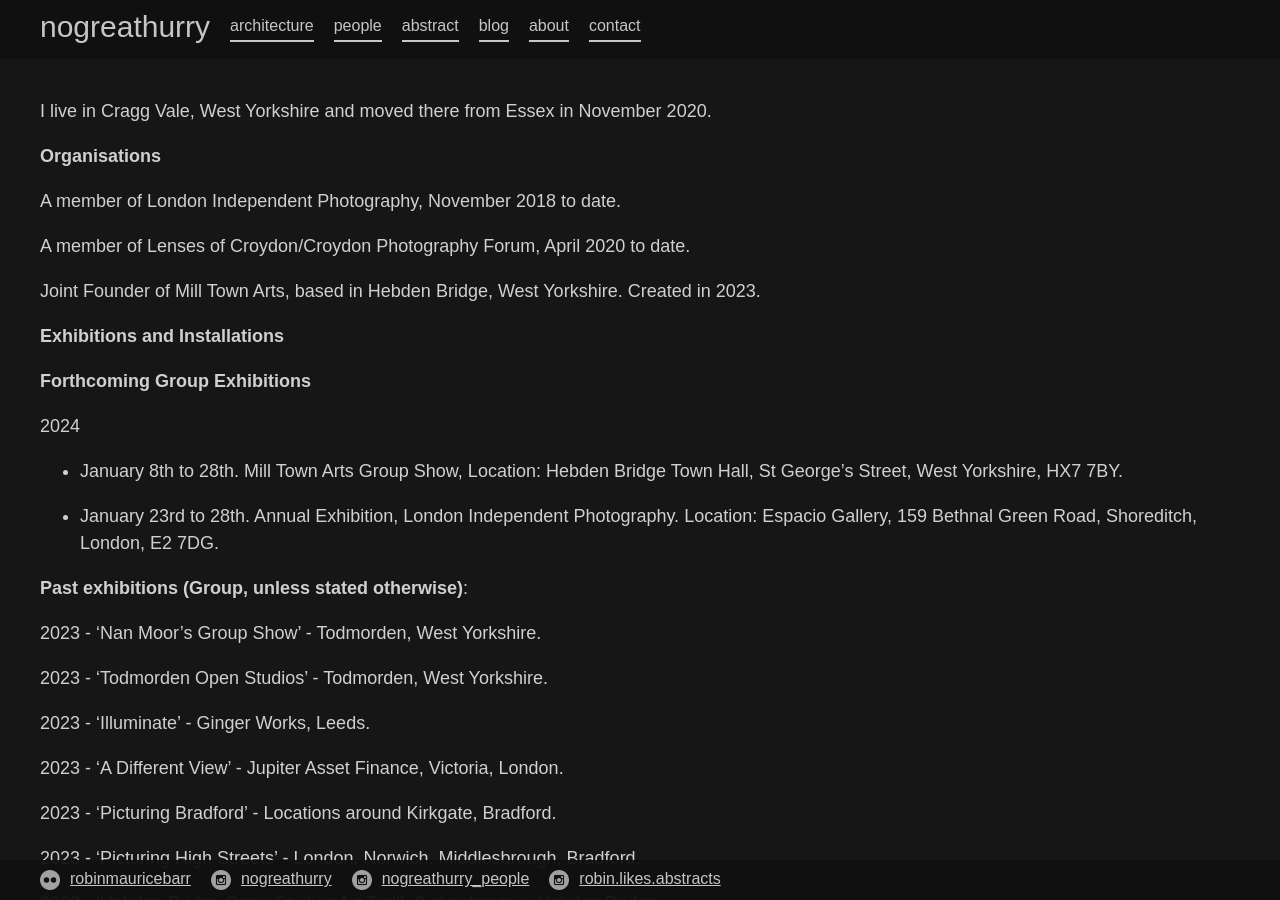
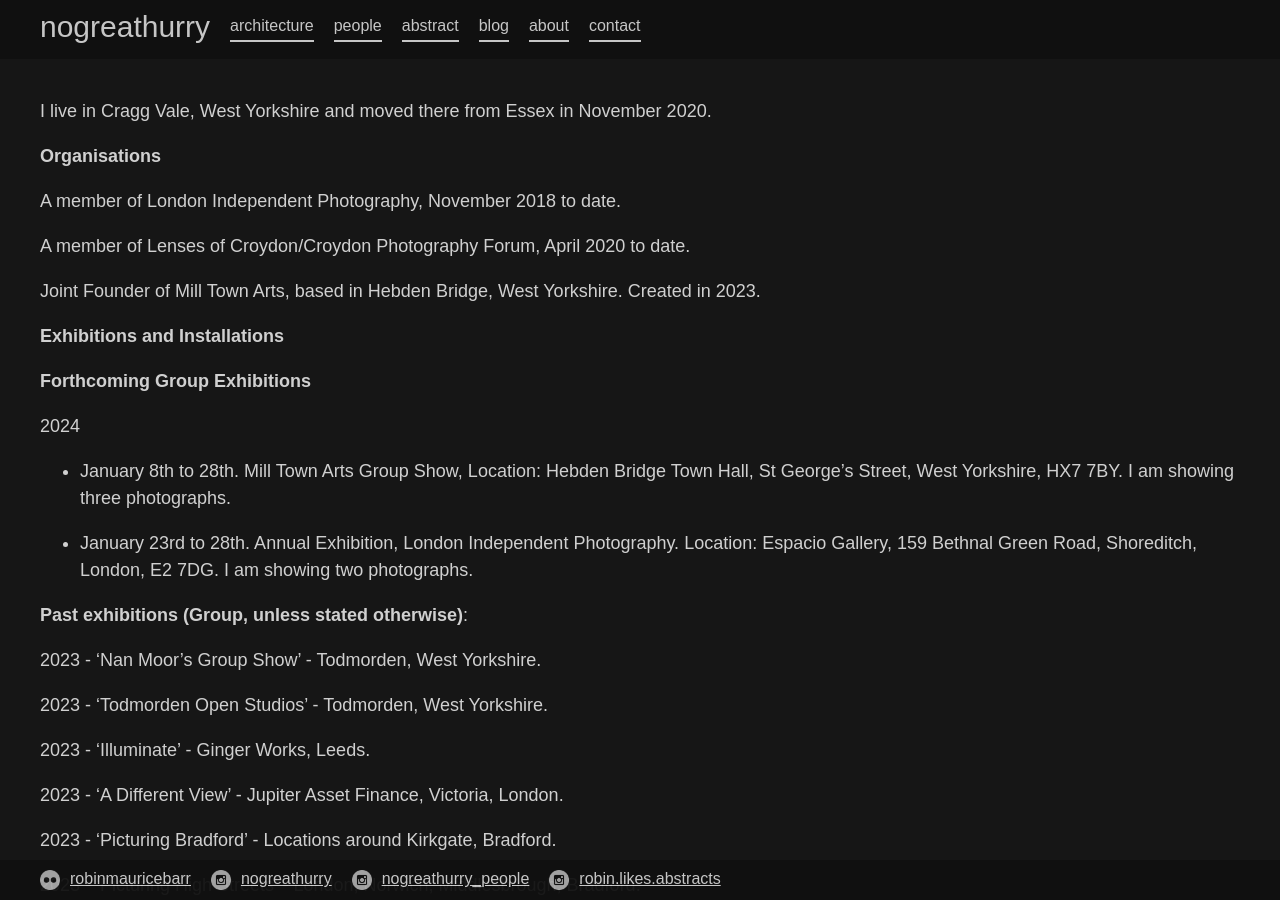
Before and after one commit to 987poiuytrewq/nogreathurry, a Jekyll site: the page built from blog.md, in a window 1280 px wide and 900 px high. Built offline with Jekyll 4.4.1, drawn with Linux system fonts in a browser that asks for light colours.

Commit message:
Updated Blog

```diff
--- a/blog.md
+++ b/blog.md
@@ -19,9 +19,9 @@
 
 2024
 
-* January 8th to 28th. Mill Town Arts Group Show, Location: Hebden Bridge Town Hall, St George's Street, West Yorkshire, HX7 7BY.
+* January 8th to 28th. Mill Town Arts Group Show, Location: Hebden Bridge Town Hall, St George's Street, West Yorkshire, HX7 7BY. I am showing three photographs.
 
-* January 23rd to 28th. Annual Exhibition, London Independent Photography. Location: Espacio Gallery, 159 Bethnal Green Road, Shoreditch, London, E2 7DG.
+* January 23rd to 28th. Annual Exhibition, London Independent Photography. Location: Espacio Gallery, 159 Bethnal Green Road, Shoreditch, London, E2 7DG. I am showing two photographs.
 
 **Past exhibitions (Group, unless stated otherwise)**:
 
```
